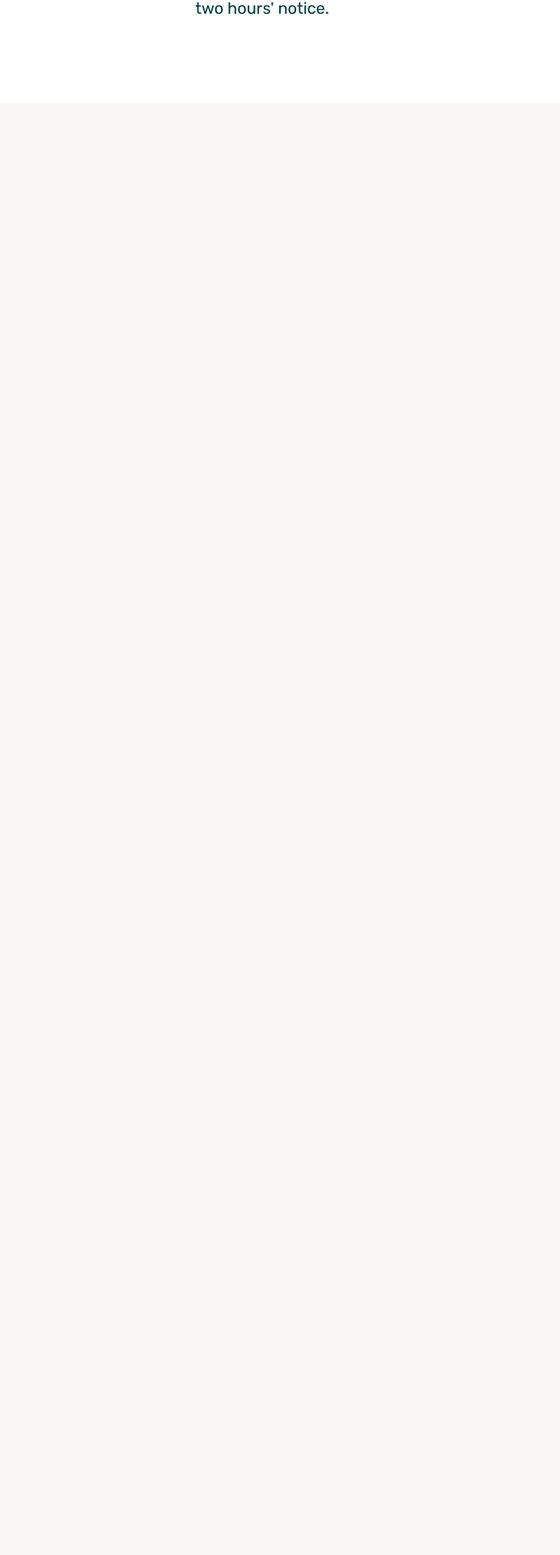
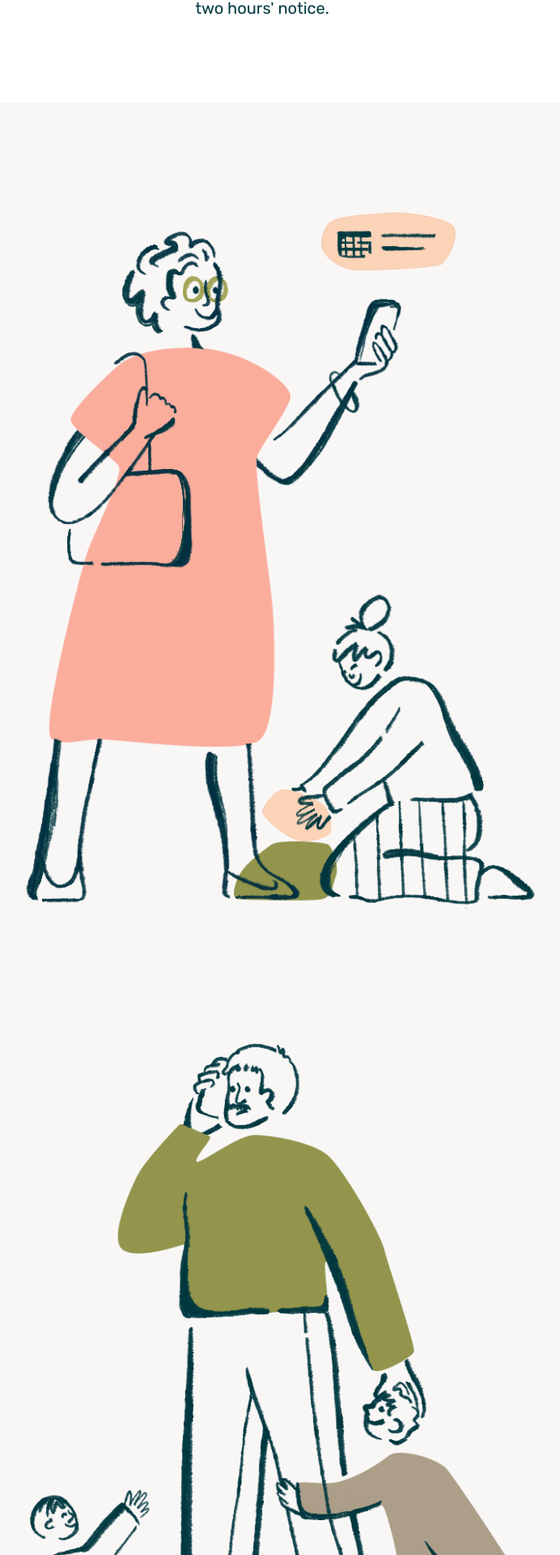
Before and after one commit to samsonc89/otter-replica, a React (Vite) app: page / in a window 1280 px wide. Shown: the part 3600-5520 px from the top of the page at 81% size, without its empty margins (316-1008 px from the left). Before the commit the page ends 3807 px from the top, so only its background shows below. Built offline with nearby package versions, Linux system fonts and the light colour scheme.

Commit message:
Add images for row 2

```diff
--- a/src/containers/Why/Why.jsx
+++ b/src/containers/Why/Why.jsx
@@ -3,6 +3,8 @@ import { ContentHeading } from "../../components";
 import "./why.css";
 import lookingahead from "../../assets/lookingahead.webp";
 import nightout from "../../assets/nightout.webp";
+import row2 from "../../assets/row2.webp";
+import row2right from "../../assets/row2-right.webp";
 
 const WhyCard = ({ props, extraClasses }) => {
   return (
@@ -56,8 +58,12 @@ const Why = () => {
         <div className="why-row2">
           <WhyCard props={cards[2]} extraClasses={"why-row2-card"} />
           <div className="why-row2-images">
-            <div className="why-row2-image1"></div>
-            <div className="why-row2-image2"></div>
+            <div className="why-row2-image row2-image1">
+              <img src={row2} />
+            </div>
+            <div className="why-row2-image row2-image2">
+              <img src={row2right} />
+            </div>
           </div>
         </div>
       </div>
```
Also changed, not shown: src/assets/row2-right.webp (added), src/assets/row2.webp (added).
